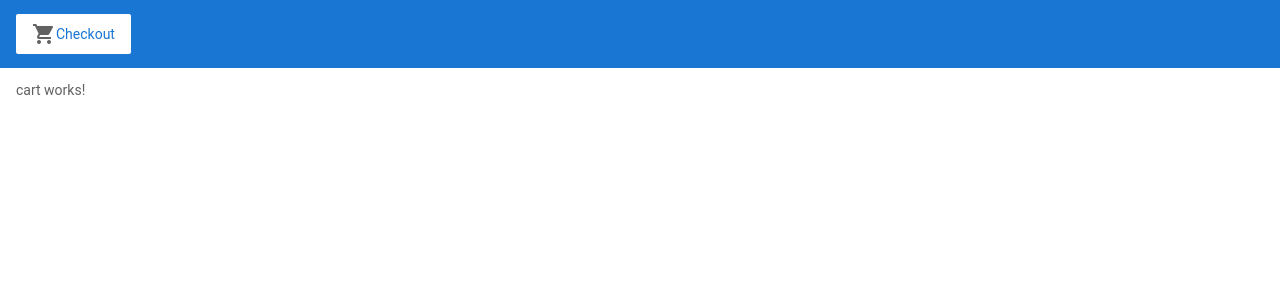
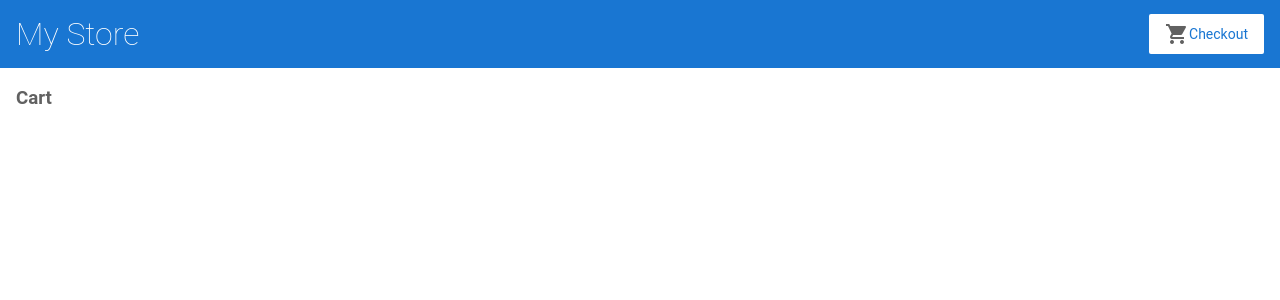
Before and after one commit to prusinskis/ITDEV162-800-FA2023-Activity-7, an Angular app: page /cart in a window 1280 px wide. Shown: the top 300 px of the page. Built offline with nearby package versions, Linux system fonts and the light colour scheme.

Commit message:
Display the cart items

```diff
--- a/src/app/cart/cart.component.html
+++ b/src/app/cart/cart.component.html
@@ -1 +1,6 @@
-<p>cart works!</p>
+<h3>Cart</h3>
+
+<div class="cart-item" *ngFor="let item of items">
+  <span>{{ item.name }}</span>
+  <span>{{ item.price | currency }}</span>
+</div>
--- a/src/app/cart/cart.component.ts
+++ b/src/app/cart/cart.component.ts
@@ -1,4 +1,5 @@
 import { Component } from '@angular/core';
+import { CartService } from '../cart.service';
 
 @Component({
   selector: 'app-cart',
@@ -6,5 +7,8 @@
   styleUrls: ['./cart.component.css']
 })
 export class CartComponent {
-
+  items = this.cartService.getItems();
+  constructor(
+    private cartService: CartService
+  ) { }
 }
--- a/src/app/top-bar/top-bar.component.html
+++ b/src/app/top-bar/top-bar.component.html
@@ -1,3 +1,6 @@
+<a [routerLink]="['/']">
+  <h1>My Store</h1>
+</a>
 <a routerLink="/cart" class="button fancy-button">
   <em class="material-icons">shopping_cart</em>Checkout
 </a>
```
